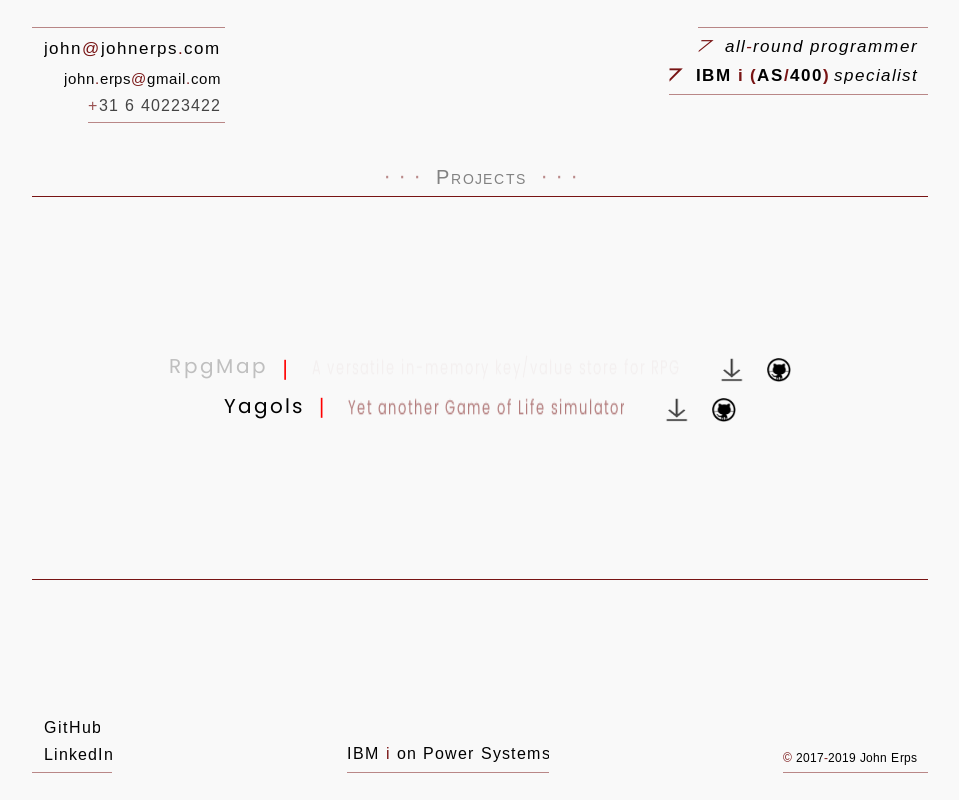
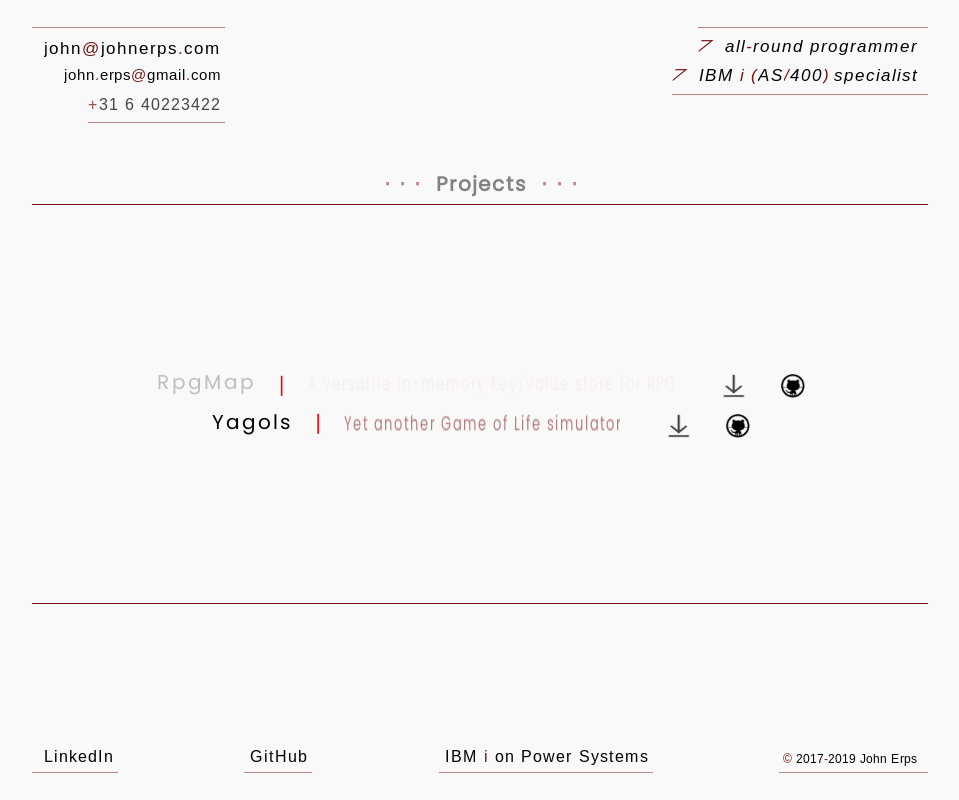
Before and after one commit to jerps/johnerps.com, a plain HTML site: page index.html in a window 1280 px wide. Shown: the whole page, without its empty margins (160-1119 px from the left). Drawn offline with nearby package versions, Linux system fonts and the light colour scheme; files that its build step writes are made by us from their sources.

Commit message:
Misc. changes

```diff
--- a/css/main.css
+++ b/css/main.css
@@ -1,4 +1,8 @@
 @import url("https://fonts.googleapis.com/css?family=Poppins");
+
+::selection {
+  background-color: rgba(200, 200, 70, 0.7);
+}
 
 * {
   margin: 0;
@@ -21,14 +25,16 @@ body {
   height: 100%;
 }
 
-::selection {
-  background-color: rgba(200, 150, 200, 0.3);
-}
-
 hr {
   width: 100%;
   background-color:rgba(120, 20, 20, 1);
   height: 1px;
+}
+
+@keyframes anchorhover {
+  0%{background-position:0% 74%}
+  50%{background-position:100% 27%}
+  100%{background-position:0% 74%}
 }
 
 a {
@@ -36,7 +42,10 @@ a {
 }
 a:hover {
   text-decoration: none;
-  background-color: darksalmon;
+  background: linear-gradient(218deg, #22a886, #505c59, #7fe3ca);
+  background-size: 600% 600%;
+  animation: anchorhover 7s ease infinite;
+  border-radius: 50%;
 }
 a:active {
   text-decoration: none;
@@ -48,10 +57,6 @@ a:visited {
 canvas.animatedText {
   width: 1;
   height: 1;
-  display: none;
-}
-
-a.animatedText {
   display: none;
 }
 
@@ -131,6 +136,10 @@ a.animatedText {
   vertical-align: middle;
 }
 
+#cpyr {
+  margin-top: auto;
+}
+
 @media all and (max-width: 1200px) {
   #container {
     font-size: 0.895rem;
--- a/index.html
+++ b/index.html
@@ -70,8 +70,8 @@ CONNECTION WITH THE SOFTWARE OR THE USE OR OTHER DEALINGS IN THE SOFTWARE.
       <div class="item">
         <a data-balloon="Latest RpgMap: v1.2.1 (march 2019)" data-balloon-pos="up" href="https://johnerps.com/RpgMap/docs/index.html" target="_blank"><canvas id="nrpgmap" class="animatedText"></canvas></a>&nbsp;&nbsp;<div class="sep">&#10072;</div>&nbsp;&nbsp;&nbsp;
         <canvas id="drpgmap" class="animatedText"></canvas>
-        &nbsp;&nbsp;&nbsp;&nbsp;&nbsp;&nbsp;&nbsp;<a href="https://github.com/jerps/RpgMap/archive/v1.2.1.zip" download><img title="<span style='color: white; font-size: 0.8rem;'>Download RpgMap</span>" id="download-rpgmap" class="img-download" src="images/download.png"></a>
-        &nbsp;&nbsp;&nbsp;&nbsp;<a href="https://github.com/jerps/RpgMap" target="_blank"><img title="<span style='color: white; font-size: 0.8rem;'>Go to RpgMap Repository on GitHub</span>" id="github-rpgmap" class="img-github" src="images/github.png"></a>
+        &nbsp;&nbsp;&nbsp;&nbsp;&nbsp;&nbsp;&nbsp;<a href="https://github.com/jerps/RpgMap/archive/v1.2.1.zip" download>&nbsp;<img title="<span style='color: white; font-size: 0.8rem;'>Download RpgMap</span>" id="download-rpgmap" class="img-download" src="images/download.png">&nbsp;</a>
+        &nbsp;&nbsp;&nbsp;&nbsp;<a href="https://github.com/jerps/RpgMap" target="_blank">&nbsp;<img title="<span style='color: white; font-size: 0.8rem;'>Go to RpgMap Repository on GitHub</span>" id="github-rpgmap" class="img-github" src="images/github.png">&nbsp;</a>
       </div>
 
       <!-- --  * Yagols  -- -->
@@ -79,21 +79,17 @@ CONNECTION WITH THE SOFTWARE OR THE USE OR OTHER DEALINGS IN THE SOFTWARE.
       <div class="item">
         <a data-balloon="Latest Yagols: v3.8 (april 2019)" data-balloon-pos="up" href="https://johnerps.com/Yagols.html" target="_blank"><canvas id="nyagols" class="animatedText"></canvas></a>&nbsp;&nbsp;<pre class="sep">&#10072;</pre>&nbsp;&nbsp;&nbsp;
         <canvas id="dyagols" class="animatedText"></canvas>
-        &nbsp;&nbsp;&nbsp;&nbsp;&nbsp;&nbsp;&nbsp;<a href="https://github.com/jerps/Yagols/archive/V3.8.zip" download><img title="<span style='color: white; font-size: 0.8rem;'>Download Yagols</span>" id="download-yagols" class="img-download" src="images/download.png"></a>
-        &nbsp;&nbsp;&nbsp;&nbsp;<a href="https://github.com/jerps/Yagols" target="_blank"><img title="<span style='color: white; font-size: 0.8rem;'>Go to Yagols Repository on GitHub</span>" id="github-yagols" class="img-github" src="images/github.png"></a>
+        &nbsp;&nbsp;&nbsp;&nbsp;&nbsp;&nbsp;&nbsp;<a href="https://github.com/jerps/Yagols/archive/V3.8.zip" download>&nbsp;<img title="<span style='color: white; font-size: 0.8rem;'>Download Yagols</span>" id="download-yagols" class="img-download" src="images/download.png">&nbsp;</a>
+        &nbsp;&nbsp;&nbsp;&nbsp;<a href="https://github.com/jerps/Yagols" target="_blank">&nbsp;<img title="<span style='color: white; font-size: 0.8rem;'>Go to Yagols Repository on GitHub</span>" id="github-yagols" class="img-github" src="images/github.png">&nbsp;</a>
       </div>
 
     </div>
     <hr>
     <div id="bottom">
-      <div class="links">
-        <a id="github-a" class="animatedText" href="https://github.com/jerps" target="_blank"><canvas id="github" class="animatedText"></canvas></a>
-        <a id="linkedin-a" class="animatedText" href="https://linkedin.com/in/john-erps" target="_blank"><canvas id="linkedin" class="animatedText"></canvas></a>
-      </div>
-      <div class="links">
-        <a id="ibmi-a" class="animatedText" href="https://www.ibm.com/it-infrastructure/power/os/ibm-i" target="_blank"><canvas id="ibmi" class="animatedText"></canvas></a>
-      </div>
-      <a id="cpyr-a" class="animatedText" href="https://johnerps.com" target="_blank"><canvas id="cpyr" class="animatedText" style="float: right;"></canvas></a>
+      <a href="https://linkedin.com/in/john-erps" target="_blank"><canvas id="linkedin" class="animatedText"></canvas></a>
+      <a href="https://github.com/jerps" target="_blank"><canvas id="github" class="animatedText"></canvas></a>
+      <a href="https://www.ibm.com/it-infrastructure/power/os/ibm-i" target="_blank"><canvas id="ibmi" class="animatedText"></canvas></a>
+      <a href="https://github.com/jerps/johnerps.com" target="_blank"><canvas id="cpyr" class="animatedText" style="float: right;"></canvas></a>
     </div>
   </div>
 </body>
@@ -107,10 +103,10 @@ CONNECTION WITH THE SOFTWARE OR THE USE OR OTHER DEALINGS IN THE SOFTWARE.
 
 var t = [
   '\u29A2  all-round programmer  ',
-  '\u00A9 2017-2019 John Erps   ',
-  '  LinkedIn',
-  '  GitHub',
-  'IBM i on Power Systems',
+  ' \u00A9 2017-2019 John Erps   ',
+  '  LinkedIn ',
+  ' GitHub ',
+  ' IBM i on Power Systems ',
   '',
   unscramble([51,43,32,49,32,54,48,52,50,50,52,51,50,50])+' ',
   '    \u22C5 \u22C5 \u22C5  Projects  \u22C5 \u22C5 \u22C5    ',
@@ -120,9 +116,9 @@ var t = [
   '  '+unscramble([111,106,110,104,106,64,104,111,101,110,112,114,46,115,111,99,109])+' ',
   '',
   '',
-  'RpgMap',
+  ' RpgMap ',
   'A versatile in-memory key/value store for RPG',
-  'Yagols',
+  ' Yagols ',
   'Yet another Game of Life simulator'
 ];
 console.log(t);
@@ -145,9 +141,9 @@ var wave = 0;
 
 var dw = 8000, dne = 500,
     d0 = 3000, d1 = 500, d2 = 1000, d3 = 600, d4 = 300, d5 = 1000, d6 = 2000, d7 = 3000, d8 = 2000,
-    d9 = 600, d10 = 4000, d11 = 1200, d12 = 2000, d13 = 1000;
+    d9 = 600, d10 = 7000, d11 = 1200, d12 = 2000, d13 = 1000;
 
-var r0a = 0.02, r0b = 0.02, r0c = 0.05, r0d = 0.05, r0e = 0.035, r1 = 0.2, r2 = 0.5;
+var r0a = 0.03, r0b = 0.02, r0c = 0.07, r0d = 0.07, r0e = 0.03, r1 = 0.3, r2 = 0.5;
 
 var ready = false, ak, lmpx, lmpy, lmmt = performance.now(), lmmtd = 50;
 
@@ -192,13 +188,13 @@ window.onload = function() {
     yf: 0.3,
     rgb0: rgb0, rgb1: rgb1, rgbab: rgbab,
     rgb1chars: 'i',
-    fontFamily: fontFamily, fontProps: 'bold', letterSpacing: letterSpacing
+    fontFamily: fontFamily, fontProps: 'italic', letterSpacing: letterSpacing
   });
   reganim('email2', {
     text: t[8],
     border: [0, 0, 0, 0],
     fontSize: 0.95,
-    yf: 2,
+    yf: 0.8,
     rgb0: rgb0, rgb1: rgb1, rgbab: rgbab,
     rgb1chars: '',
     fontFamily: fontFamily, fontProps: fontProps, letterSpacing: letterSpacing
@@ -207,7 +203,7 @@ window.onload = function() {
     text: t[6],
     border: [0, 0, borderw, 0],
     fontSize: 1,
-    yf: 0.5,
+    yf: 0.3,
     rgb0: rgb0, rgb1: rgb1, rgbab: rgbab,
     rgb1chars: '',
     fontFamily: fontFamily, fontProps: fontProps, letterSpacing: letterSpacing
@@ -219,13 +215,13 @@ window.onload = function() {
     yf: 1,
     rgb0: rgb0, rgb1: rgb1, rgbab: rgbab,
     rgb1chars: '',
-    fontFamily: fontFamily, fontProps: 'small-caps', letterSpacing: letterSpacing
+    fontFamily: 'Poppins', fontProps: 'bold', letterSpacing: letterSpacing
   });
   reganim('nrpgmap', {
     text: t[14],
     border: [0, 0, 0, 0],
     fontSize: 1.25,
-    yf: 0.6,
+    yf: 0.5,
     rgb0: nrgb0, rgb1: nrgb1, rgbab: rgbab,
     rgb1chars: '',
     fontFamily: nfontFamily, fontProps: fontProps, letterSpacing: nletterSpacing
@@ -252,25 +248,25 @@ window.onload = function() {
     text: t[16],
     border: [0, 0, 0, 0],
     fontSize: 1.25,
-    yf: 0.6,
+    yf: 0.5,
     rgb0: nrgb0, rgb1: nrgb1, rgbab: rgbab,
     rgb1chars: '',
     fontFamily: nfontFamily, fontProps: fontProps, letterSpacing: nletterSpacing
-  });
-  reganim('github', {
-    text: t[3],
-    border: [0, 0, 0, 0],
-    fontSize: 1,
-    yf: 1.5,
-    rgb0: rgb0, rgb1: rgb1, rgbab: rgbab,
-    rgb1chars: '',
-    fontFamily: fontFamily, fontProps: fontProps, letterSpacing: letterSpacing
   });
   reganim('linkedin', {
     text: t[2],
     border: [0, 0, borderw, 0],
     fontSize: 1,
-    yf: 0.3,
+    yf: 0.7,
+    rgb0: rgb0, rgb1: rgb1, rgbab: rgbab,
+    rgb1chars: '',
+    fontFamily: fontFamily, fontProps: fontProps, letterSpacing: letterSpacing
+  });
+  reganim('github', {
+    text: t[3],
+    border: [0, 0, borderw, 0],
+    fontSize: 1,
+    yf: 0.7,
     rgb0: rgb0, rgb1: rgb1, rgbab: rgbab,
     rgb1chars: '',
     fontFamily: fontFamily, fontProps: fontProps, letterSpacing: letterSpacing
@@ -279,7 +275,7 @@ window.onload = function() {
     text: t[4],
     border: [0, 0, borderw, 0],
     fontSize: 1,
-    yf: 0,
+    yf: 0.7,
     rgb0: rgb0, rgb1: rgb1, rgbab: rgbab,
     rgb1chars: 'i',
     fontFamily: fontFamily, fontProps: fontProps, letterSpacing: letterSpacing
@@ -288,7 +284,7 @@ window.onload = function() {
     text: t[1],
     border: [0, 0, borderw, 0],
     fontSize: 0.8,
-    yf: -0.5,
+    yf: 0,
     rgb0: rgb0, rgb1: rgb1, rgbab: rgbab,
     rgb1chars: '',
     fontFamily: fontFamily, fontProps: fontProps, letterSpacing: letterSpacing
@@ -363,12 +359,30 @@ window.onload = function() {
     if (!inited || !ready) {
       return;
     }
-    if (rnd() < r0a) {
+    if (rnd() < r0c) {
+      i = Math.trunc(rnd() * ak.length);
+      animate(ak[i], 6/*random chars*/, d9);
+      setTimeout(function() {
+        animate(ak[i], -1/*no effect*/, dne);
+      }, d9);
+    } else if (rnd() < r0d) {
+      i = Math.trunc(rnd() * ak.length);
+      animate(ak[i], 5/*fade out*/, d10);
+      setTimeout(function() {
+        animate(ak[i], -1/*no effect*/, dne);
+      }, d10/2);
+    } else if (rnd() < r0e) {
+      i = Math.trunc(rnd() * ak.length);
+      animate(ak[i], 5/*fade out*/, d11);
+      setTimeout(function() {
+        animate(ak[i], 0/*random effect*/, d12);
+      }, d11);
+    } else if (rnd() < r0a) {
       s = '';
       i = Math.trunc(rnd() * ak.length);
       p1 = anim[ak[i]][0];
       for (j = 0; j < p1.text.length; j++) {
-        s += rnd()<r1?p1.text[j]:rnd()<r2?'\u22C5':' ';
+        s += p1.text[j]===' '?' ':rnd()<r1?p1.text[j]:rnd()<r2?'\u22C5':'-';
       }
       p2 = {
         cName: ak[i],
@@ -391,26 +405,8 @@ window.onload = function() {
       }, d7+d8);
     } else if (rnd() < r0b) {
       dowave(0);
-    } else if (rnd() < r0c) {
-      i = Math.trunc(rnd() * ak.length);
-      animate(ak[i], 6/*random chars*/, d9);
-      setTimeout(function() {
-        animate(ak[i], -1/*no effect*/, dne);
-      }, d9);
-    } else if (rnd() < r0d) {
-      i = Math.trunc(rnd() * ak.length);
-      animate(ak[i], 5/*fade out*/, d10);
-      setTimeout(function() {
-        animate(ak[i], -1/*no effect*/, dne);
-      }, d10/2);
-    } else if (rnd() < r0e) {
-      i = Math.trunc(rnd() * ak.length);
-      animate(ak[i], 5/*fade out*/, d11);
-      setTimeout(function() {
-        animate(ak[i], 0/*random effect*/, d12);
-      }, d11);
     }
-  }, 1000);
+  }, 1200);
 
   setTimeout(function() {
     ready = true;
@@ -451,9 +447,6 @@ function animateAll(effect, duration) {
   if (loaded) {
     if (!inited) {
       inited = true;
-      document.querySelectorAll('a.animatedText').forEach(function(e) {
-        e.style.display = 'inline';
-      });
       document.querySelectorAll('canvas.animatedText').forEach(function(e) {
         e.style.display = 'inline';
       });
```
